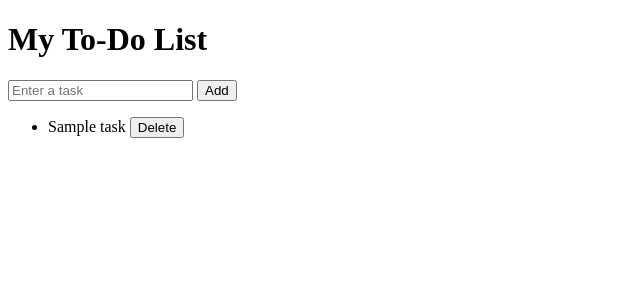
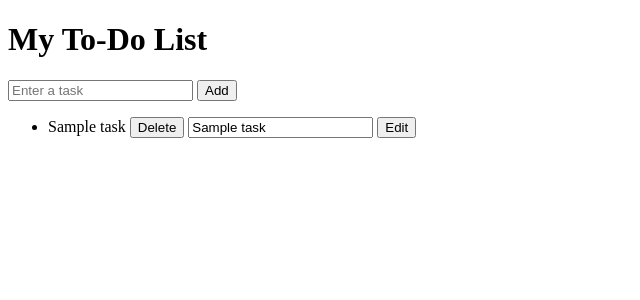
Before and after one commit to nathrobel/ToDoListApp, a Flask app: template templates/index.html in a window 1280 px wide. Shown: the top 300 px of the page, without its empty margins (0-640 px from the left). Run offline with Flask 3, Linux system fonts and the light colour scheme; the template is opened without the code that fills it: most values are stand-ins (such as "Sample title", 1, 10 or a date in 2020).

Commit message:
update feature

```diff
--- a/app.py
+++ b/app.py
@@ -2,13 +2,14 @@ from flask import Flask,render_template,request,redirect
 
 app = Flask(__name__)
 tasks = []
-
+#Read
 @app.route("/")
 def home():
     #“Go into the templates folder, find index.html, and send it to the browser.
 
     return render_template("index.html",tasks= tasks)
 
+#Create
 @app.route("/add", methods = ["POST"])
 def add():
     new_task = request.form["task"]
@@ -17,6 +18,7 @@ def add():
 
     return redirect("/")
 
+#Delete
 @app.route("/delete", methods = ["POST"])
 def delete():
     task_id = int(request.form["task_id"])
@@ -27,5 +29,19 @@ def delete():
 
     return redirect("/")
 
+#Update
+@app.route("/update", methods = ["POST"])
+def update():
+    task_id = int(request.form["task_id"])
+    updated_text = request.form["updated_task"]
+
+    for task in tasks:
+        if task["id"] == task_id:
+            task["task"] = updated_text
+            break
+
+    return redirect("/")
+
+
 if __name__ == "__main__":
     app.run(debug=True)
--- a/templates/index.html
+++ b/templates/index.html
@@ -23,6 +23,14 @@
                     Delete
                 </button>
             </form>
+            <form action="/update" method="POST" style="display:inline;">
+                <input type="hidden" name="task_id" value="{{ item.id }}">
+                <input type="text" name="updated_task" value="{{ item.task }}">
+
+                <button type="submit">
+                    Edit
+                </button>
+            </form>
             </li>
     {% endfor %}
 </ul>
```
